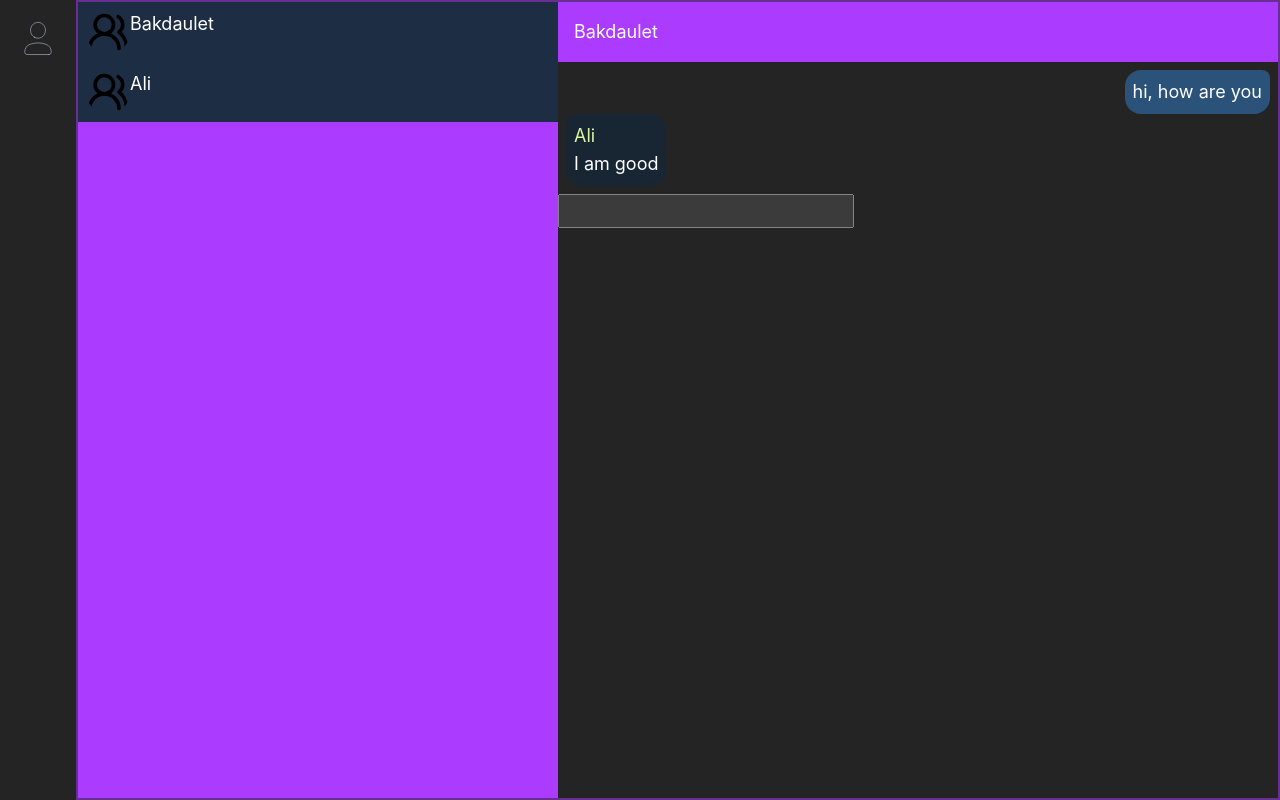
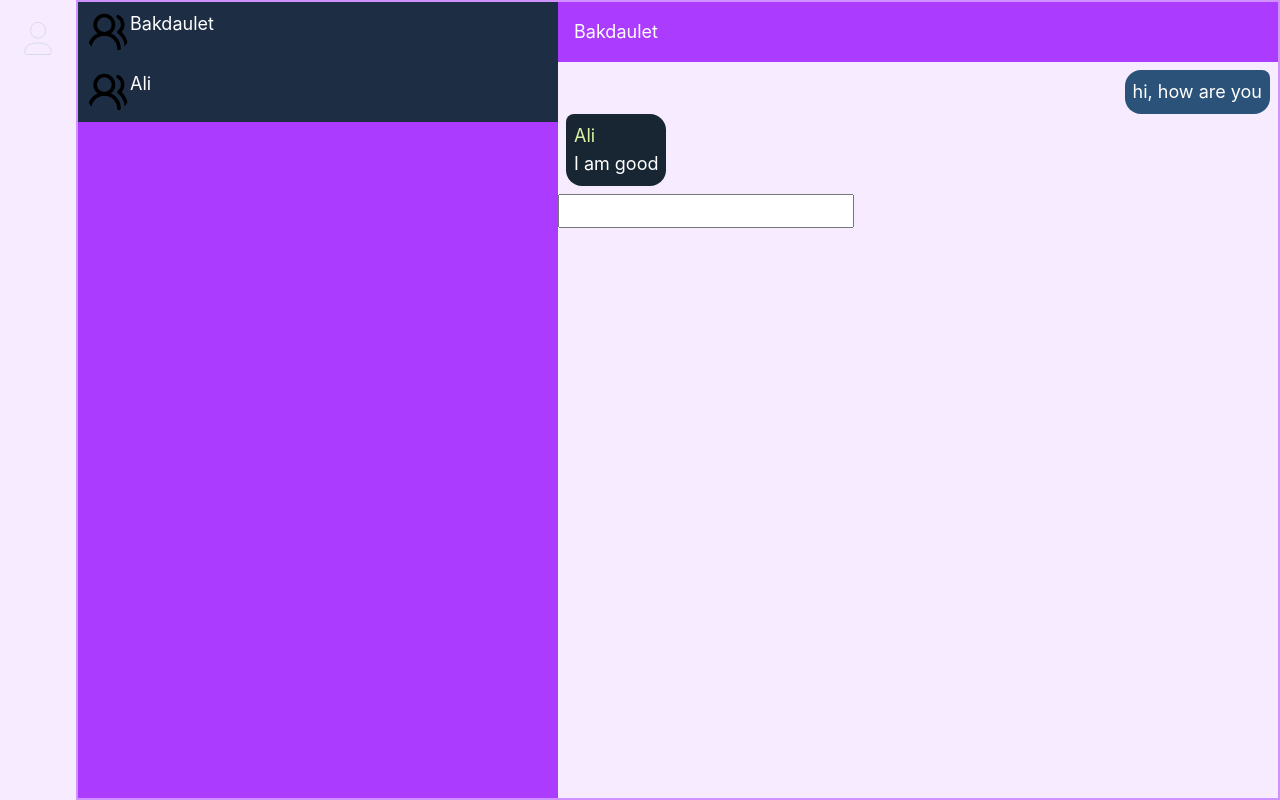
Before and after one commit to Aztech-b/MessagingApp, a React app in the folder frontend/: page / in a window 1280 px wide. Built offline with nearby package versions, Linux system fonts and the light colour scheme; no server answers; the HTML template or start-up script is replaced by a standard one.

Commit message:
frontend: setup css variables correctly(i think)

```diff
--- a/frontend/src/components/Home.jsx
+++ b/frontend/src/components/Home.jsx
@@ -59,7 +59,6 @@ function Message({ username, messageContent }) {
         isauthorMe = true;
     } else {
         otherUsernameColor = GenerateRandomColor();
-        console.log(otherUsernameColor);
         authorStyle = styles.otherMessage;
         isauthorMe = false;
     }
--- /dev/null
+++ b/frontend/src/components/theme.js
@@ -0,0 +1,21 @@
+import { createTheme } from "@mantine/core";
+
+const theme = createTheme({
+    colors: {
+        accent: [
+            "var(--accent)",
+            "var(--accent)",
+            "var(--accent)",
+            "var(--accent)",
+            "var(--accent)",
+            "var(--accent)",
+            "var(--accent)",
+            "var(--accent)",
+            "var(--accent)",
+            "var(--accent)",
+        ],
+    },
+    primaryColor: "accent",
+});
+
+export default theme;
--- a/frontend/src/index.css
+++ b/frontend/src/index.css
@@ -1,51 +1,7 @@
+@import "./styles/variables.css";
+
 html {
     color-scheme: light dark;
-}
-
-:root {
-    --text: #6b6375;
-    --text-h: #08060d;
-    --bg: #fff;
-    --border: #e5e4e7;
-    --code-bg: #f4f3ec;
-    --accent: #aa3bff;
-    --accent-bg: rgba(170, 59, 255, 0.1);
-    --accent-border: rgba(170, 59, 255, 0.5);
-    --social-bg: rgba(244, 243, 236, 0.5);
-    --shadow: rgba(0, 0, 0, 0.1) 0 10px 15px -3px, rgba(0, 0, 0, 0.05) 0 4px 6px -2px;
-
-    --sans: system-ui, "Segoe UI", Roboto, sans-serif;
-    --heading: system-ui, "Segoe UI", Roboto, sans-serif;
-    --mono: ui-monospace, Consolas, monospace;
-
-    font: 18px/145% var(--sans);
-    color-scheme: light dark;
-    color: var(--text);
-    background: var(--bg);
-
-    --sidebar-width: 76px;
-
-    @media (max-width: 1024px) {
-        font-size: 16px;
-    }
-}
-
-@media (prefers-color-scheme: dark) {
-    :root {
-        --text: white;
-        --text-h: #f3f4f6;
-        --bg: #16171d;
-        --border: #2e303a;
-        --code-bg: #1f2028;
-        --accent: hsl(215, 40%, 19%);
-        --accent-bg: hsl(215, 40%, 9%);
-        --accent-border: hsl(215, 30%, 7%);
-        --social-bg: rgba(47, 48, 58, 0.5);
-        --shadow: rgba(0, 0, 0, 0.4) 0 10px 15px -3px, rgba(0, 0, 0, 0.25) 0 4px 6px -2px;
-    }
-    body {
-        background-color: var(--accent-bg);
-    }
 }
 
 body {
--- a/frontend/src/main.jsx
+++ b/frontend/src/main.jsx
@@ -8,6 +8,7 @@ import Register from "./components/Register.jsx";
 import Home from "./components/Home.jsx";
 import "@mantine/core/styles.css";
 import { MantineProvider, createTheme } from "@mantine/core";
+import theme from "./components/theme.js";
 
 const router = createBrowserRouter([
     {
@@ -21,11 +22,9 @@ const router = createBrowserRouter([
     },
 ]);
 
-// const theme = createTheme({primaryColor: });
-
 createRoot(document.getElementById("root")).render(
     <StrictMode>
-        <MantineProvider defaultColorScheme="dark">
+        <MantineProvider defaultColorScheme="auto" theme={theme}>
             <RouterProvider router={router} />
         </MantineProvider>
     </StrictMode>,
--- a/frontend/src/styles/home.module.css
+++ b/frontend/src/styles/home.module.css
@@ -1,19 +1,11 @@
-:root {
-    --chat-height: 60px;
-    --client-message-color: hsl(210, 47%, 32%);
-    --other-message-color: hsl(211, 36%, 15%);
-
-    --message-major-border-radius: 16px;
-    --message-minor-border-radius: 8px;
-    --message-major-corner-shape: squircle;
-    --message-minor-corner-shape: circle;
-}
+@import "./variables.css";
 
 .home {
     display: grid;
     grid-template-columns: 2fr 3fr;
     border: 2px solid var(--accent-border);
     border-collapse: collapse;
+    background-color: var(--accent-bg);
 }
 
 .chats {
--- a/frontend/src/styles/sidebar.module.css
+++ b/frontend/src/styles/sidebar.module.css
@@ -1,8 +1,11 @@
+@import "./variables.css";
+
 .sidebar {
     height: 100vh;
     width: var(--sidebar-width);
     padding: 16px;
     box-sizing: border-box;
+    background-color: var(--accent-bg);
 }
 
 .account,
--- /dev/null
+++ b/frontend/src/styles/variables.css
@@ -0,0 +1,52 @@
+:root {
+    --text: #6b6375;
+    --text-h: #08060d;
+    --bg: #fff;
+    --border: #e5e4e7;
+    --code-bg: #f4f3ec;
+    --accent: #aa3bff;
+    --accent-bg: rgba(170, 59, 255, 0.1);
+    --accent-border: rgba(170, 59, 255, 0.5);
+    --social-bg: rgba(244, 243, 236, 0.5);
+    --shadow: rgba(0, 0, 0, 0.1) 0 10px 15px -3px, rgba(0, 0, 0, 0.05) 0 4px 6px -2px;
+
+    --sans: system-ui, "Segoe UI", Roboto, sans-serif;
+    --heading: system-ui, "Segoe UI", Roboto, sans-serif;
+    --mono: ui-monospace, Consolas, monospace;
+
+    font: 18px/145% var(--sans);
+    color-scheme: light dark;
+    color: var(--text);
+    background: var(--bg);
+
+    --sidebar-width: 76px;
+
+    /*  */
+    --chat-height: 60px;
+    --client-message-color: hsl(210, 47%, 32%);
+    --other-message-color: hsl(211, 36%, 15%);
+
+    --message-major-border-radius: 16px;
+    --message-minor-border-radius: 8px;
+    --message-major-corner-shape: squircle;
+    --message-minor-corner-shape: circle;
+
+    @media (max-width: 1024px) {
+        font-size: 16px;
+    }
+}
+
+@media (prefers-color-scheme: dark) {
+    :root {
+        --text: white;
+        --text-h: #f3f4f6;
+        --bg: #16171d;
+        --border: #2e303a;
+        --code-bg: #1f2028;
+        --accent: hsl(215, 40%, 19%);
+        --accent-bg: hsl(215, 40%, 9%);
+        --accent-border: hsl(215, 30%, 7%);
+        --social-bg: rgba(47, 48, 58, 0.5);
+        --shadow: rgba(0, 0, 0, 0.4) 0 10px 15px -3px, rgba(0, 0, 0, 0.25) 0 4px 6px -2px;
+    }
+}
```
